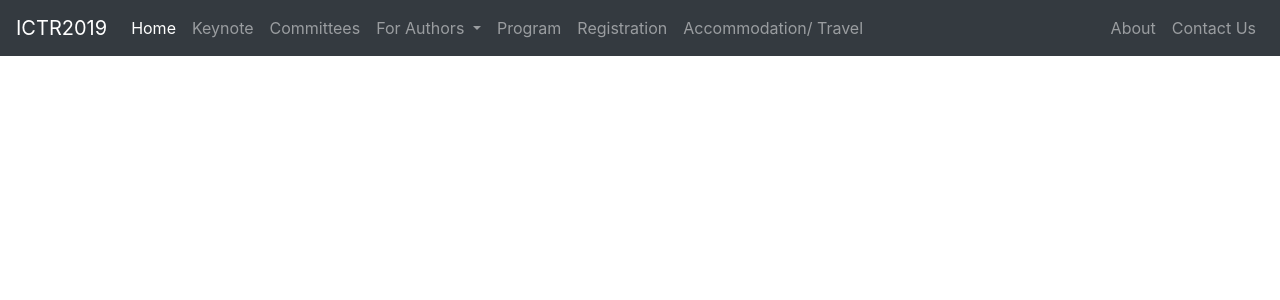
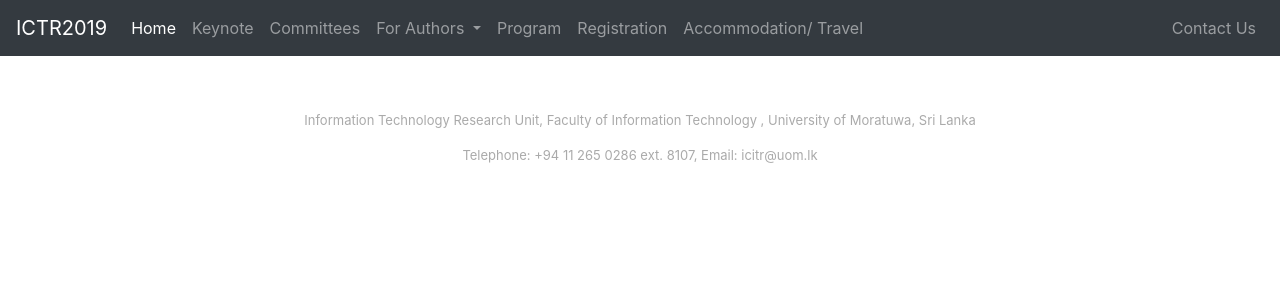
Before and after one commit to DanushkaDissanayaka/ITIRU, an Angular app: page / in a window 1280 px wide. Shown: the top 300 px of the page. Built offline with nearby package versions, Linux system fonts and the light colour scheme.

Commit message:
foter compleated

```diff
--- a/src/app/app.component.html
+++ b/src/app/app.component.html
@@ -1,2 +1,3 @@
 <app-nav-bar></app-nav-bar>
 <router-outlet></router-outlet>
+<app-footer></app-footer>
--- a/src/app/footer/footer.component.html
+++ b/src/app/footer/footer.component.html
@@ -1,3 +1,16 @@
-<p>
-  footer works!
-</p>
+<div class="footer-basic">
+  <footer>
+    <!-- <div class="social"><a href="#"><i class="icon ion-social-instagram"></i></a><a href="#"><i
+          class="icon ion-social-snapchat"></i></a><a href="#"><i class="icon ion-social-twitter"></i></a><a href="#"><i
+          class="icon ion-social-facebook"></i></a></div>
+    <ul class="list-inline">
+      <li class="list-inline-item"><a href="#">Home</a></li>
+      <li class="list-inline-item"><a href="#">Services</a></li>
+      <li class="list-inline-item"><a href="#">About</a></li>
+      <li class="list-inline-item"><a href="#">Terms</a></li>
+      <li class="list-inline-item"><a href="#">Privacy Policy</a></li>
+    </ul> -->
+    <p class="copyright">Information Technology Research Unit, Faculty of Information Technology , University of Moratuwa, Sri Lanka</p>
+    <p class="copyright">Telephone: +94 11 265 0286 ext. 8107, Email: icitr@uom.lk</p>
+  </footer>
+</div>
--- a/src/app/footer/footer.component.scss
+++ b/src/app/footer/footer.component.scss
@@ -0,0 +1,59 @@
+.footer-basic {
+    padding:40px 0;
+    background-color:#ffffff;
+    color:#4b4c4d;
+  }
+
+  .footer-basic ul {
+    padding:0;
+    list-style:none;
+    text-align:center;
+    font-size:18px;
+    line-height:1.6;
+    margin-bottom:0;
+  }
+
+  .footer-basic li {
+    padding:0 10px;
+  }
+
+  .footer-basic ul a {
+    color:inherit;
+    text-decoration:none;
+    opacity:0.8;
+  }
+
+  .footer-basic ul a:hover {
+    opacity:1;
+  }
+
+  .footer-basic .social {
+    text-align:center;
+    padding-bottom:25px;
+  }
+
+  .footer-basic .social > a {
+    font-size:24px;
+    width:40px;
+    height:40px;
+    line-height:40px;
+    display:inline-block;
+    text-align:center;
+    border-radius:50%;
+    border:1px solid #ccc;
+    margin:0 8px;
+    color:inherit;
+    opacity:0.75;
+  }
+
+  .footer-basic .social > a:hover {
+    opacity:0.9;
+  }
+
+  .footer-basic .copyright {
+    margin-top:15px;
+    text-align:center;
+    font-size:13px;
+    color:#aaa;
+    margin-bottom:0;
+  }
--- a/src/app/nav-bar/nav-bar.component.html
+++ b/src/app/nav-bar/nav-bar.component.html
@@ -41,9 +41,6 @@
     </ul>
     <ul class="navbar-nav ml-auto">
       <li class="nav-item">
-        <a class="nav-link" href="#">About</a>
-      </li>
-      <li class="nav-item">
         <a class="nav-link" href="#">Contact Us</a>
       </li>
     </ul>
```
